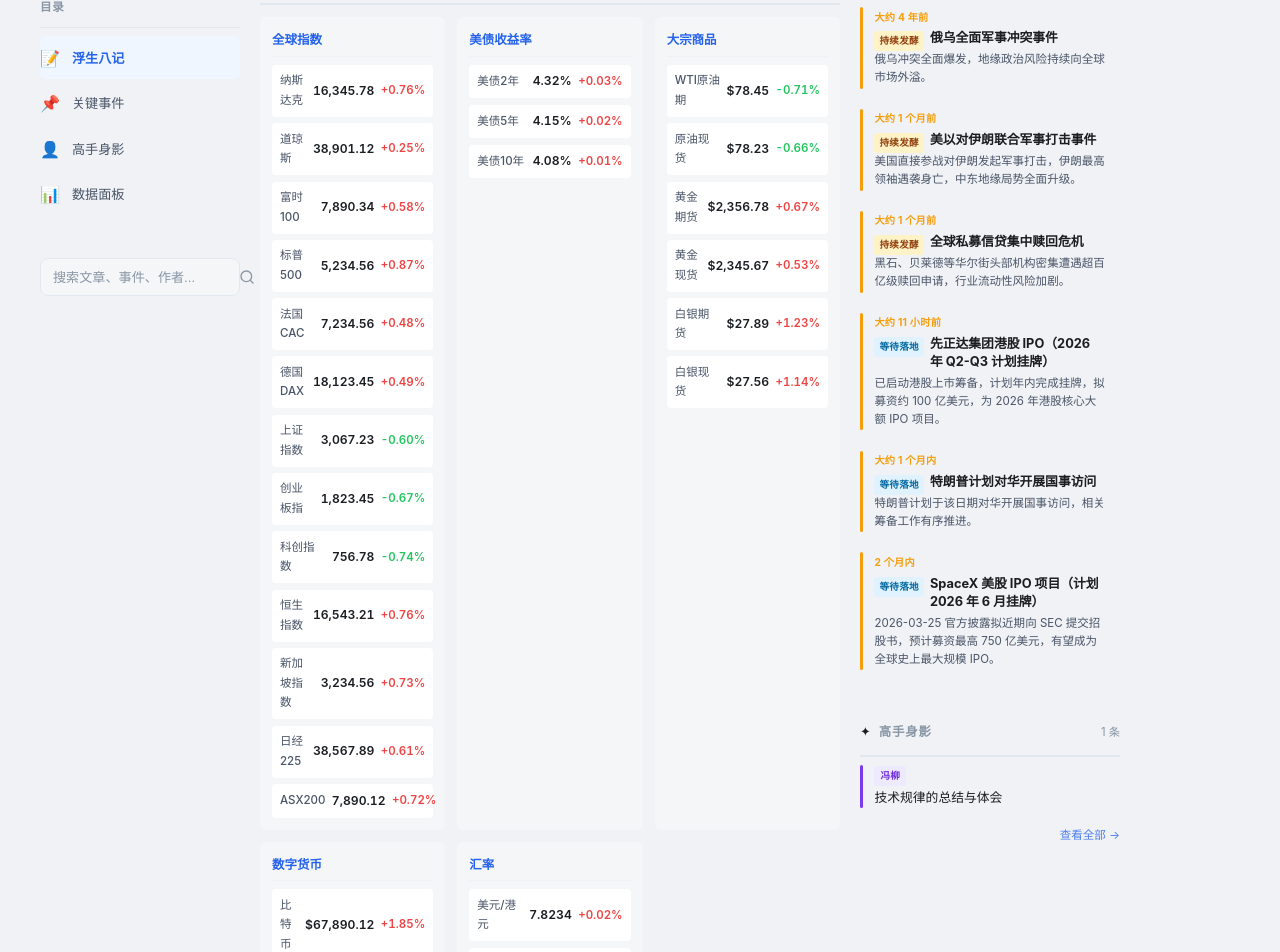
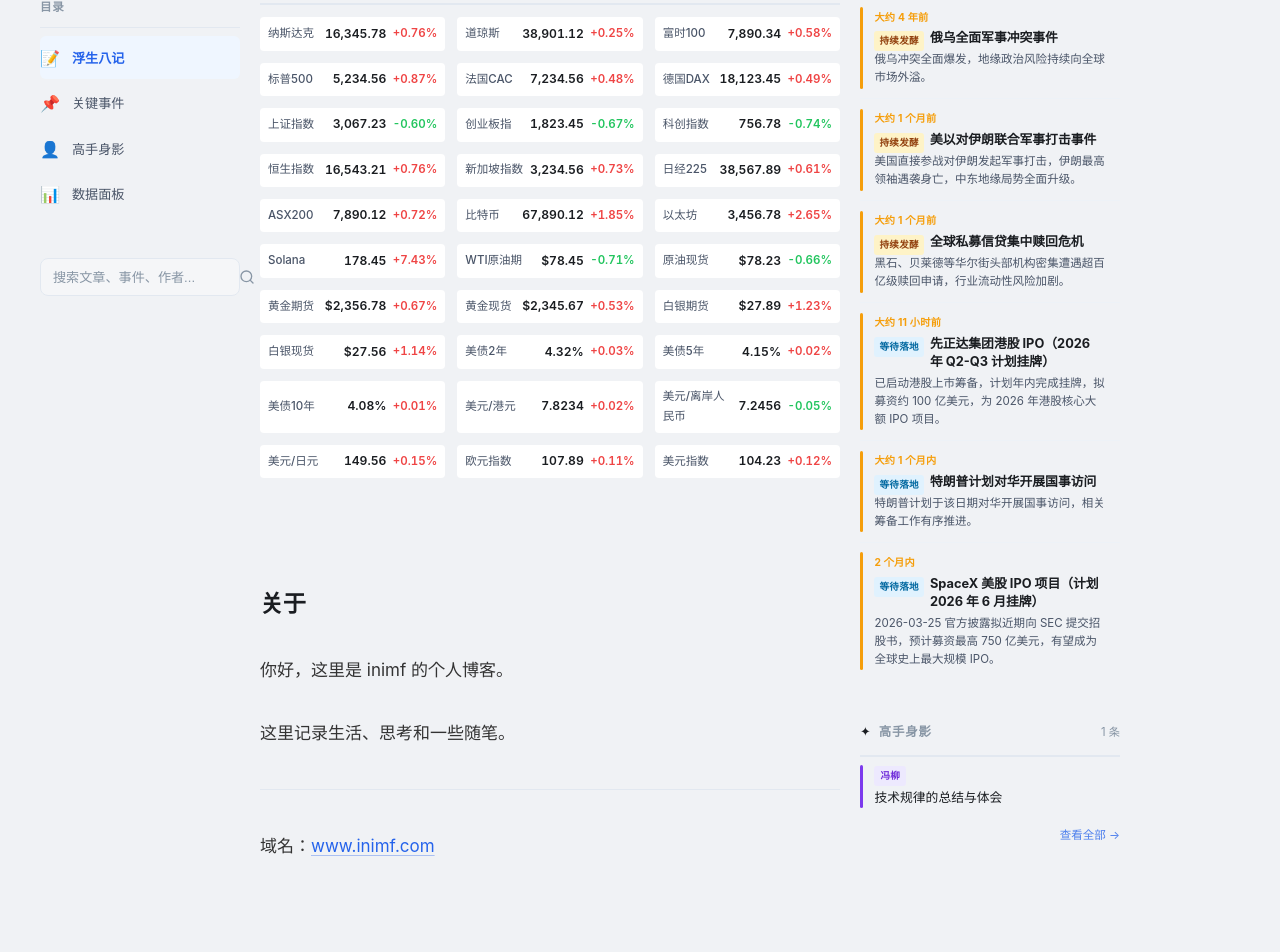
Before and after one commit to web1286/inimf-blog, a Next.js app: page /about in a window 1280 px wide. Shown: the part 118-1070 px from the top of the page. Built offline with nearby package versions, Linux system fonts and the light colour scheme.

Commit message:
优化ticker-去掉分类,统一紧凑网格布局

```diff
--- a/components/MarketTicker.tsx
+++ b/components/MarketTicker.tsx
@@ -1,4 +1,4 @@
-import { STATIC_MARKET_DATA, IndexData, BondData, CommodityData, CryptoData, ForexData } from '../data/market-data'
+import { STATIC_MARKET_DATA } from '../data/market-data'
 
 export default function MarketTicker() {
   const marketData = STATIC_MARKET_DATA
@@ -9,6 +9,35 @@ export default function MarketTicker() {
     return 'ticker-flat'
   }
 
+  // 合并所有数据,统一格式
+  const allItems = [
+    ...marketData.indices.map((item: any) => ({
+      name: item.name,
+      value: item.value,
+      change: item.changePercent
+    })),
+    ...marketData.crypto.map((item: any) => ({
+      name: item.name,
+      value: item.price,
+      change: item.changePercent
+    })),
+    ...marketData.commodities.map((item: any) => ({
+      name: item.name,
+      value: `$${item.price}`,
+      change: item.changePercent
+    })),
+    ...marketData.bonds.map((item: any) => ({
+      name: item.name,
+      value: item.yield,
+      change: item.change
+    })),
+    ...marketData.forex.map((item: any) => ({
+      name: item.name,
+      value: item.price,
+      change: item.changePercent || item.change
+    })),
+  ]
+
   return (
     <div className="market-ticker">
       <div className="ticker-header">
@@ -18,30 +47,10 @@ export default function MarketTicker() {
       </div>
 
       <div className="ticker-grid">
-        {/* 全球指数 */}
-        <div className="ticker-section">
-          <h3 className="ticker-section-title">全球指数</h3>
-          <div className="ticker-cards">
-            {marketData.indices.map((item, i) => (
+        {allItems.map((item, i) => (
           <div key={i} className="ticker-card">
             <div className="ticker-card-name">{item.name}</div>
             <div className="ticker-card-value">{item.value}</div>
-                <div className={`ticker-card-change ${getChangeColor(item.change)}`}>
-                  {item.changePercent}
-                </div>
-              </div>
-            ))}
-          </div>
-        </div>
-
-        {/* 美债收益率 */}
-        <div className="ticker-section">
-          <h3 className="ticker-section-title">美债收益率</h3>
-          <div className="ticker-cards">
-            {marketData.bonds.map((item, i) => (
-              <div key={i} className="ticker-card">
-                <div className="ticker-card-name">{item.name}</div>
-                <div className="ticker-card-value">{item.yield}</div>
             <div className={`ticker-card-change ${getChangeColor(item.change)}`}>
               {item.change}
             </div>
@@ -49,55 +58,5 @@ export default function MarketTicker() {
         ))}
       </div>
     </div>
-
-        {/* 大宗商品 */}
-        <div className="ticker-section">
-          <h3 className="ticker-section-title">大宗商品</h3>
-          <div className="ticker-cards">
-            {marketData.commodities.map((item, i) => (
-              <div key={i} className="ticker-card">
-                <div className="ticker-card-name">{item.name}</div>
-                <div className="ticker-card-value">${item.price}</div>
-                <div className={`ticker-card-change ${getChangeColor(item.change)}`}>
-                  {item.changePercent || item.change}
-                </div>
-              </div>
-            ))}
-          </div>
-        </div>
-
-        {/* 数字货币 */}
-        <div className="ticker-section">
-          <h3 className="ticker-section-title">数字货币</h3>
-          <div className="ticker-cards">
-            {marketData.crypto.map((item, i) => (
-              <div key={i} className="ticker-card">
-                <div className="ticker-card-name">{item.name}</div>
-                <div className="ticker-card-value">${item.price}</div>
-                <div className={`ticker-card-change ${getChangeColor(item.change)}`}>
-                  {item.changePercent}
-                </div>
-              </div>
-            ))}
-          </div>
-        </div>
-
-        {/* 汇率 */}
-        <div className="ticker-section">
-          <h3 className="ticker-section-title">汇率</h3>
-          <div className="ticker-cards">
-            {marketData.forex.map((item, i) => (
-              <div key={i} className="ticker-card">
-                <div className="ticker-card-name">{item.name}</div>
-                <div className="ticker-card-value">{item.price}</div>
-                <div className={`ticker-card-change ${getChangeColor(item.change)}`}>
-                  {item.changePercent || item.change}
-                </div>
-              </div>
-            ))}
-          </div>
-        </div>
-      </div>
-    </div>
   )
 }
```
Lines whose indentation alone changed are shown as unchanged.
